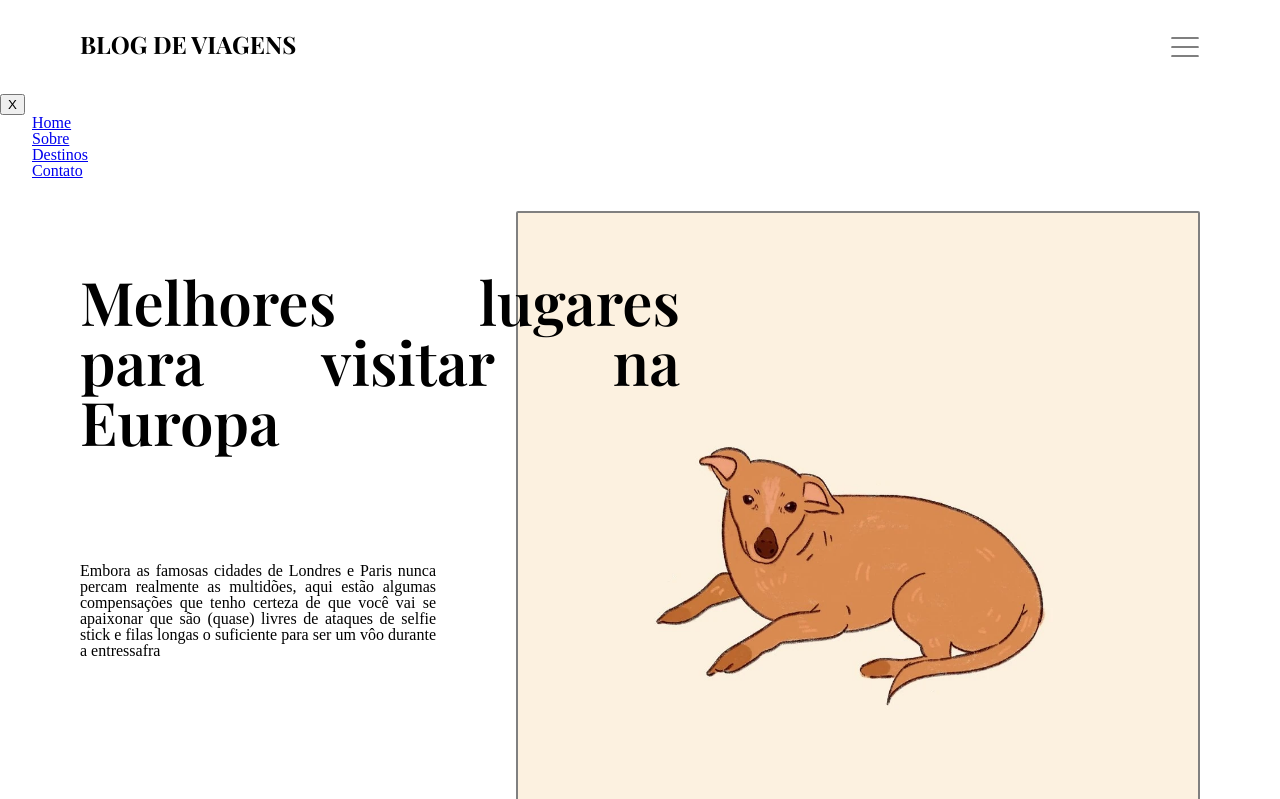
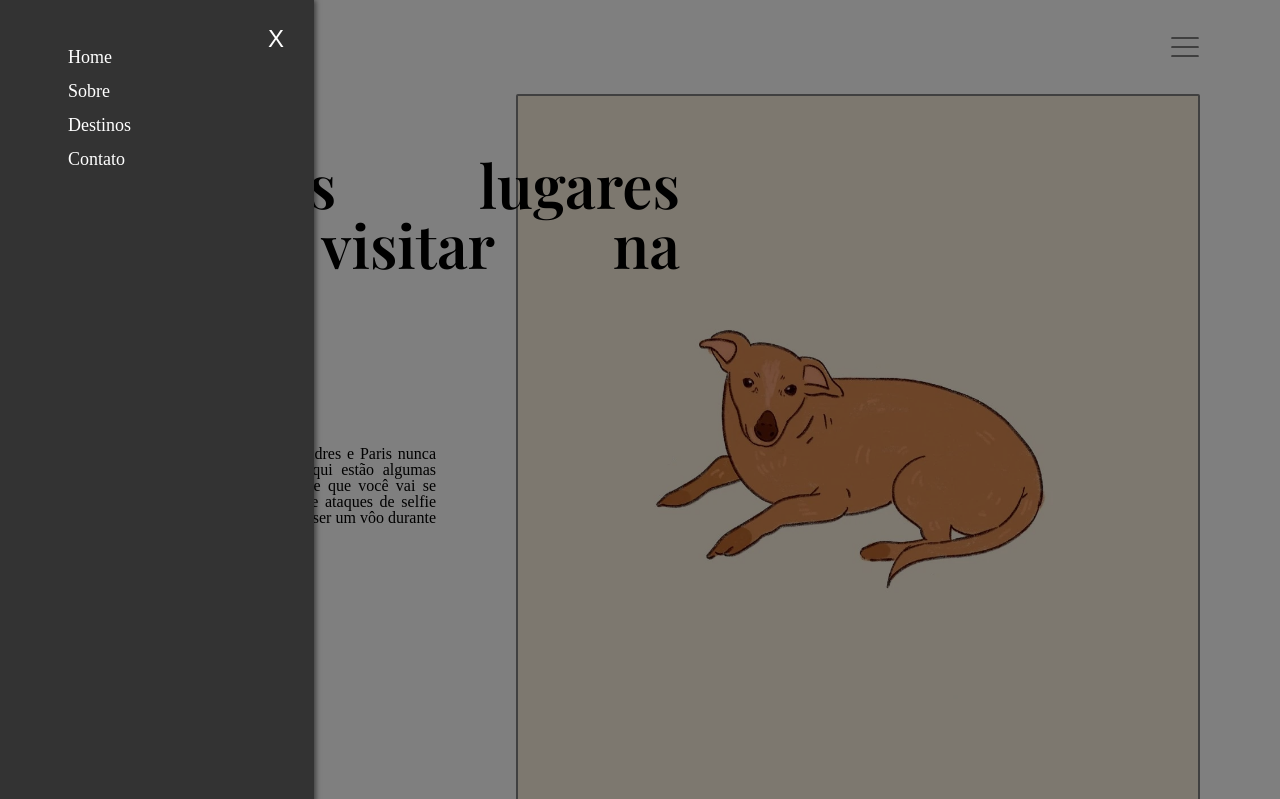
Before and after one commit to oRodrigoBorges/Projeto-Integrador-Univesp-II, a plain HTML site: page index.html in a window 1280 px wide. Both pictures are taken after a click on the picture 1185 px from the left and 47 px from the top of the page. Shown: the top 799 px of the page. Drawn offline with nearby package versions, Linux system fonts and the light colour scheme; a web font is replaced by a local one.

Commit message:
Update index.css
Adicionando CSS do menu lateral

```diff
--- a/static/css/index.css
+++ b/static/css/index.css
@@ -288,3 +288,65 @@ header h1 {
         flex-direction: column;
     }
 }
+
+.menuLateral {
+    position: fixed;
+    top: 0;
+    left: -250px; /* Aqui consigo deixar o menu escondido, pode ser necessário mudar estes códigos em caso de bug */
+    width: 250px;
+    height: 100%;
+    background-color: #333;
+    color: white;
+    box-shadow: 2px 0 5px rgba(0, 0, 0, 0.5);
+    transition: left 0.3s ease;
+    z-index: 1000;
+    padding: 2em;
+}
+
+.menuLateral ul {
+    list-style: none;
+    padding: 0;
+}
+
+.menuLateral ul li {
+    margin: 1em 0;
+}
+
+.menuLateral ul li a {
+    color: white;
+    text-decoration: none;
+    font-size: 18px;
+}
+
+.menuLateral .fecharMenu {
+    background: none;
+    border: none;
+    color: white;
+    font-size: 24px;
+    position: absolute;
+    top: 1em;
+    right: 1em;
+    cursor: pointer;
+}
+
+.sobreposição {
+    position: fixed;
+    top: 0;
+    left: 0;
+    width: 100%;
+    height: 100%;
+    background: rgba(0, 0, 0, 0.5);
+    opacity: 0;
+    visibility: hidden;
+    transition: opacity 0.3s ease, visibility 0.3s ease;
+    z-index: 999;
+}
+
+.menuLateral.active {
+    left: 0;
+}
+
+.sobreposição.active {
+    opacity: 1;
+    visibility: visible;
+}
```
